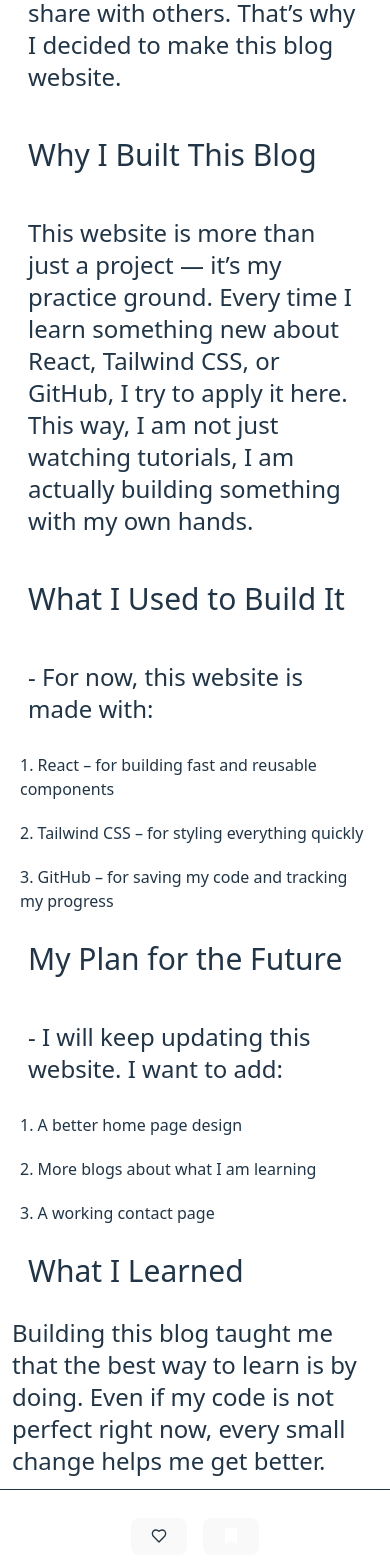
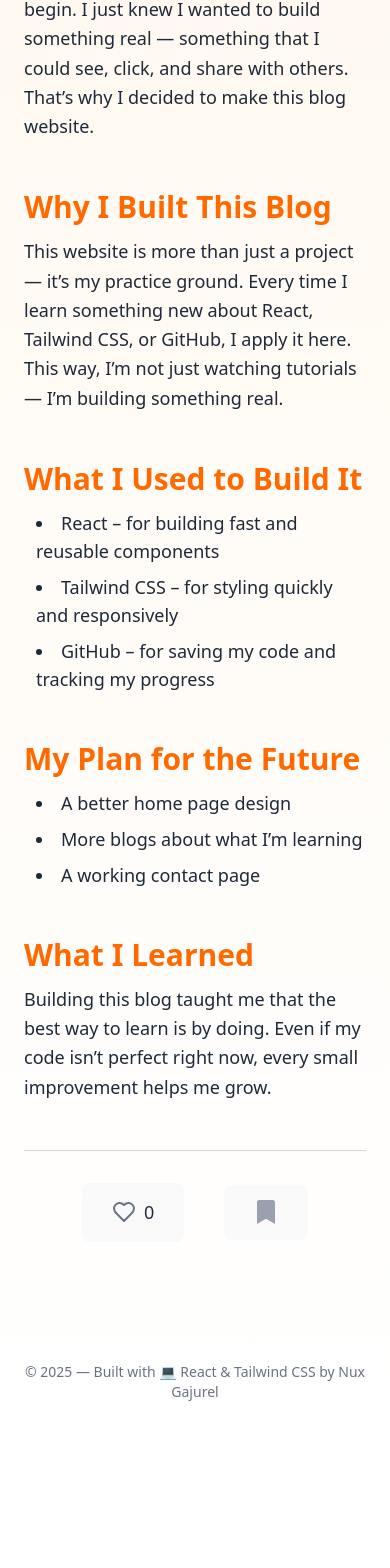
Before and after one commit to NuxGajurel/Blog-App, a React (Vite) app: page /blogOne in a window 390 px wide. Shown: the part 416-1984 px from the top of the page. After the commit the page ends 1858 px from the top, so only its background shows below. Built offline with nearby package versions, Linux system fonts and the light colour scheme.

Commit message:
Add : blogOne

```diff
--- a/src/components/BlogOne.jsx
+++ b/src/components/BlogOne.jsx
@@ -1,89 +1,109 @@
 import React, { useState } from "react";
 import { FaBookmark } from "react-icons/fa";
 import { LuHeart } from "react-icons/lu";
+
 const BlogOne = () => {
-  const [like, setLike] = useState(0);
-  const [countLike, setCountLike] = useState(false);
+  const [liked, setLiked] = useState(false);
+  const [likeCount, setLikeCount] = useState(0);
   const [fav, setFav] = useState(false);
-  const handleLove = () => {
-    if (like) {
-      setLike(false);
-      setCountLike((prev) => prev - 1);
-    } else {
-      setLike(true);
-      setCountLike((prev) => prev + 1);
-    }
+
+  const handleLike = () => {
+    setLiked((prev) => !prev);
+    setLikeCount((prev) => (liked ? prev - 1 : prev + 1));
   };
+
   return (
-    <div>
-      <div className="max-w-100 lg:max-w-800">
-        <h1 className="lg:text-4xl text-orange-500 m-3 flex justify-center mt-20 ml-8 text-2xl">
+    <div className="min-h-screen bg-gradient-to-b from-orange-50 to-white text-gray-800">
+      <header className="py-16 px-6 sm:px-10 lg:px-24 text-center">
+        <h1 className="text-4xl sm:text-6xl font-bold text-orange-500 mb-4">
           Building My Own Website
         </h1>
+        <p className="text-lg sm:text-xl text-gray-600 max-w-3xl mx-auto">
+          A personal journey of learning, building, and growing as a developer.
+        </p>
+      </header>
 
-        <div className="max-w-700">
-          <p className="ml-3 mr-3 p-4 text-2xl flex justify-center">
+      <main className="px-6 sm:px-10 lg:px-32 py-10 space-y-12">
+        <section className="space-y-6">
+          <p className="text-lg sm:text-xl leading-relaxed">
             When I first started learning web development, I had no idea where
             to begin. I just knew I wanted to build something real — something
             that I could see, click, and share with others. That’s why I decided
             to make this blog website.
           </p>
+        </section>
 
-          <h3 className="text-3xl m-7">Why I Built This Blog</h3>
-          <p className="mt-3 m-3 p-4 text-2xl flex justify-center">
+        <section>
+          <h2 className="text-3xl font-semibold text-orange-500 mb-3">
+            Why I Built This Blog
+          </h2>
+          <p className="text-lg sm:text-xl leading-relaxed">
             This website is more than just a project — it’s my practice ground.
             Every time I learn something new about React, Tailwind CSS, or
-            GitHub, I try to apply it here. This way, I am not just watching
-            tutorials, I am actually building something with my own hands.
+            GitHub, I apply it here. This way, I’m not just watching tutorials —
+            I’m building something real.
           </p>
-          <h3 className="text-3xl m-7"> What I Used to Build It</h3>
-          <p className="mt-3 m-3 p-4 text-2xl">
-            - For now, this website is made with:
+        </section>
+
+        <section>
+          <h2 className="text-3xl font-semibold text-orange-500 mb-3">
+            What I Used to Build It
+          </h2>
+          <ul className="list-disc list-inside text-lg sm:text-xl space-y-2 ml-3">
+            <li>React – for building fast and reusable components</li>
+            <li>Tailwind CSS – for styling quickly and responsively</li>
+            <li>GitHub – for saving my code and tracking my progress</li>
+          </ul>
+        </section>
+
+        <section>
+          <h2 className="text-3xl font-semibold text-orange-500 mb-3">
+            My Plan for the Future
+          </h2>
+          <ul className="list-disc list-inside text-lg sm:text-xl space-y-2 ml-3">
+            <li>A better home page design</li>
+            <li>More blogs about what I’m learning</li>
+            <li>A working contact page</li>
+          </ul>
+        </section>
+
+        <section>
+          <h2 className="text-3xl font-semibold text-orange-500 mb-3">
+            What I Learned
+          </h2>
+          <p className="text-lg sm:text-xl leading-relaxed">
+            Building this blog taught me that the best way to learn is by doing.
+            Even if my code isn’t perfect right now, every small improvement
+            helps me grow.
           </p>
-          <ul>
-            <li className="mt-3 m-5">
-              1. React – for building fast and reusable components
-            </li>
-            <li className="mt-3 m-5">
-              2. Tailwind CSS – for styling everything quickly
-            </li>
-            <li className="mt-3 m-5">
-              3. GitHub – for saving my code and tracking my progress
-            </li>
-          </ul>
-          <h3 className="text-3xl m-7">My Plan for the Future</h3>
-          <p className="mt-3 m-3 p-4 text-2xl">
-            - I will keep updating this website. I want to add:
-          </p>
+        </section>
 
-          <ul>
-            <li className="mt-3 m-5">1. A better home page design</li>
-            <li className="mt-3 m-5">2. More blogs about what I am learning</li>
-            <li className="mt-3 m-5">3. A working contact page</li>
-          </ul>
-          <h3 className="text-3xl m-7">What I Learned</h3>
-          <p className="mt-1 m-3 text-2xl">
-            Building this blog taught me that the best way to learn is by doing.
-            Even if my code is not perfect right now, every small change helps
-            me get better.
-          </p>
-        </div>
-        <hr className="w-full" />
-        <div className="p-7 flex justify-center shadow-md space-x-4">
-          <button onClick={handleLove}>
-            {" "}
-            {like ? "❤️" : <LuHeart />}
-            {countLike}
+        <div className="border-t border-gray-300 pt-8 flex justify-center items-center gap-10 text-2xl">
+          <button
+            onClick={handleLike}
+            className="flex items-center gap-2 hover:scale-110 transition-transform"
+          >
+            <span className={`${liked ? "text-red-500" : "text-gray-500"}`}>
+              {liked ? "❤️" : <LuHeart />}
+            </span>
+            <span className="text-lg">{likeCount}</span>
           </button>
-          <button onClick={() => setFav(!fav)} className="bg-white">
-            {fav ? (
-              <FaBookmark className="text-yellow-400" />
-            ) : (
-              <FaBookmark className="text-white" />
-            )}
+
+          <button
+            onClick={() => setFav(!fav)}
+            className="hover:scale-110 transition-transform"
+          >
+            <FaBookmark
+              className={`${fav ? "text-yellow-400" : "text-gray-400"}`}
+            />
           </button>
         </div>
-      </div>
+      </main>
+
+      <footer className="mt-20 pb-10 text-center text-gray-500 text-sm">
+        © {new Date().getFullYear()} — Built with 💻 React & Tailwind CSS by Nux
+        Gajurel
+      </footer>
     </div>
   );
 };
--- a/src/components/Gallery.jsx
+++ b/src/components/Gallery.jsx
@@ -5,7 +5,9 @@ const Gallery = () => {
     <div className="flex flex-col items-center justify-center py-20">
       <h2 className="text-2xl font-semibold mb-6">Photos</h2>
 
-      <p className="text-gray-500 text-lg flex justify-center items-center">No Post Yet</p>
+      <p className="text-gray-500 text-lg flex justify-center items-center">
+        No Post Yet
+      </p>
     </div>
   );
 };
--- a/src/components/Home.jsx
+++ b/src/components/Home.jsx
@@ -1,54 +1,57 @@
-import React from 'react';
-import Three from "../assets/3.jpg"
-import { Link } from 'react-router-dom';
+import React from "react";
+import Three from "../assets/3.jpg";
+import { Link } from "react-router-dom";
 const Home = () => {
   return (
     <div>
-    <div className='flex justify-between space-x-70 hidden sm:flex'>
-   <div className='mt-12 m-7'>
- <h1 className='mt-15 m-4 text-2xl'>
-  Welcome!
+      <div className="flex justify-between space-x-70 hidden sm:flex">
+        <div className="mt-12 m-7">
+          <h1 className="mt-15 m-4 text-2xl">Welcome!</h1>
 
- </h1>
-
- <h3>
-  Here I write about tech, code, and my journey as a developer.
- </h3>
- <p>
-Check out my blogs and feel free to connect!
- </p>
-   <Link to="/blogs"><button className='space-x-1 m-7' style={{
-    backgroundColor:"orange",
-    color:"white"
-   }}>Start Reading</button></Link>
-   <a href="https://github.com/NuxGajurel"><button>GitHub</button></a>
-
+          <h3>Here I write about tech, code, and my journey as a developer.</h3>
+          <p>Check out my blogs and feel free to connect!</p>
+          <Link to="/blogs">
+            <button
+              className="space-x-1 m-7"
+              style={{
+                backgroundColor: "orange",
+                color: "white",
+              }}
+            >
+              Start Reading
+            </button>
+          </Link>
+          <a href="https://github.com/NuxGajurel">
+            <button>GitHub</button>
+          </a>
         </div>
-   <div>
-
-   </div>
-<img src={Three} alt="" className='w-130 h-130 hidden sm:flex' />
+        <div></div>
+        <img src={Three} alt="" className="w-130 h-130 hidden sm:flex" />
       </div>
 
- <div className='block sm:hidden'>
+      <div className="block sm:hidden">
         <div>
-      <img src={Three} alt="" className='w-100 h-100 mt-0'/>
+          <img src={Three} alt="" className="w-100 h-100 mt-0" />
         </div>
 
         <div>
-  <Link to="/blogs"><button className='space-x-1 m-6' style={{
-    backgroundColor:"orange",
-    color:"white"
-  }}>Start Reading</button></Link>
- <a href="https://github.com/NuxGajurel"><button>GitHub</button></a>
-
+          <Link to="/blogs">
+            <button
+              className="space-x-1 m-6"
+              style={{
+                backgroundColor: "orange",
+                color: "white",
+              }}
+            >
+              Start Reading
+            </button>
+          </Link>
+          <a href="https://github.com/NuxGajurel">
+            <button>GitHub</button>
+          </a>
         </div>
       </div>
-
-
     </div>
-
-
   );
 };
 
--- a/src/components/Navbar.jsx
+++ b/src/components/Navbar.jsx
@@ -19,7 +19,6 @@ const Navbar = () => {
               <Link to="/">Home</Link>
               <Link to="/blogs">Blogs</Link>
               <Link to="/about">About</Link>
-              <Link to="/blogone"></Link>
             </div>
             <div></div>
           </div>
```
Lines whose indentation alone changed are shown as unchanged.
